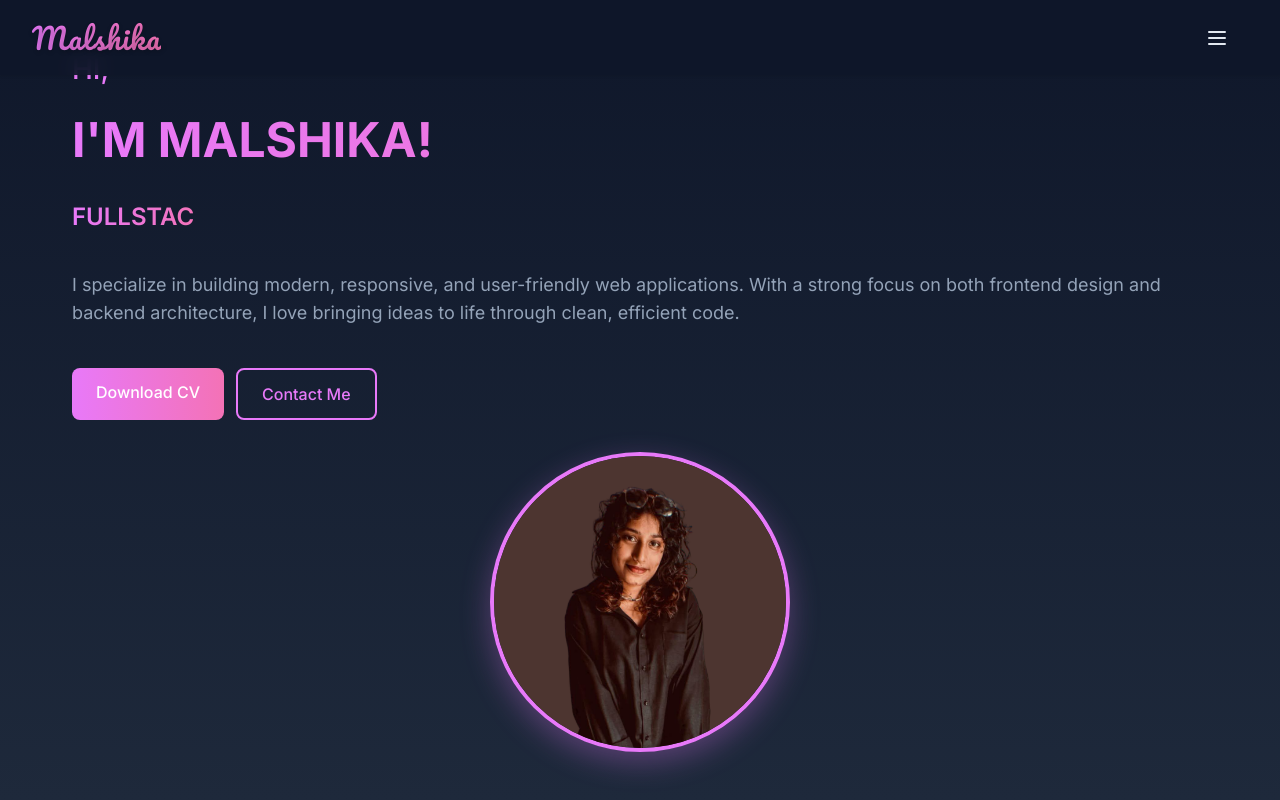
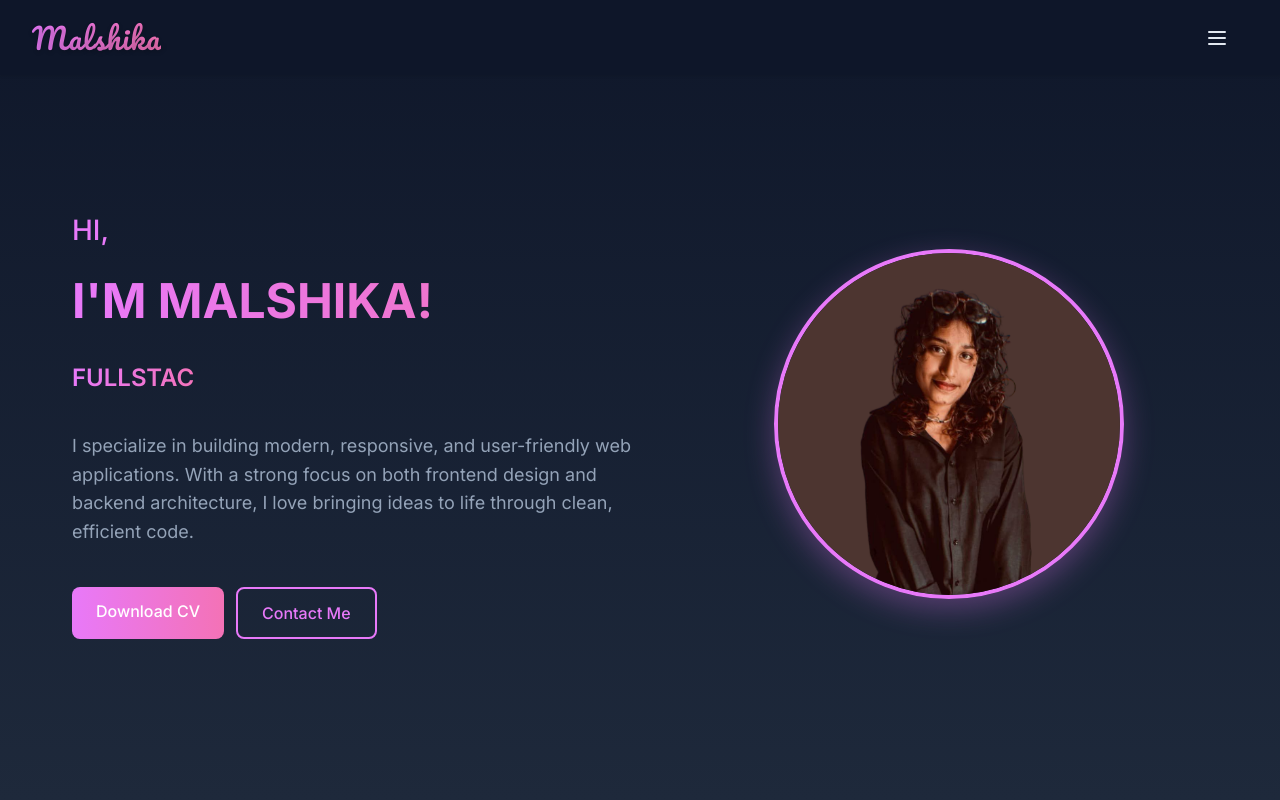
Before and after one commit to malshikainsari/myportfolio, a React (Vite) app: page / in a window 1280 px wide. Shown: the top 800 px of the page. Built offline with nearby package versions, Linux system fonts and the light colour scheme.

Commit message:
new changes

```diff
--- a/src/App.jsx
+++ b/src/App.jsx
@@ -7,21 +7,13 @@ import Footer from "./components/Footer";
 
 const App = () => {
   return (
-    <div style={{ overflowX: 'hidden' }}>
+    <div className="min-h-screen w-full overflow-x-hidden">
       <Header />
-      <main>
-        <section id="home" >
-          <Hero />
-        </section>
-        <section id="skills" >
-          <Skills />
-        </section>
-        <section id="projects" >
-          <Projects />
-        </section>
-        <section id="contact" >
-          <Contact />
-        </section>
+      <main className="w-full">
+        <Hero />
+        <Skills />
+        <Projects />
+        <Contact />
       </main>
       <Footer />
     </div>
--- a/src/components/About.jsx
+++ /dev/null
@@ -1,115 +0,0 @@
-import { motion } from "framer-motion";
-
-const About = () => {
-  const container = {
-    hidden: { opacity: 0 },
-    visible: {
-      opacity: 1,
-      transition: {
-        staggerChildren: 0.2,
-      },
-    },
-  };
-
-  const item = {
-    hidden: { y: 20, opacity: 0 },
-    visible: {
-      y: 0,
-      opacity: 1,
-    },
-  };
-
-  return (
-    <section id="about" className="py-20 bg-gray-100">
-      <div className="container mx-auto px-6">
-        <motion.div
-          initial={{ opacity: 0 }}
-          whileInView={{ opacity: 1 }}
-          viewport={{ once: true }}
-          transition={{ duration: 0.5 }}
-          className="text-center mb-16"
-        >
-          <h2 className="text-3xl md:text-4xl font-bold mb-4">About Me</h2>
-          <div className="w-20 h-1 bg-primary mx-auto"></div>
-        </motion.div>
-
-        <div className="flex flex-col md:flex-row items-center gap-12">
-          <motion.div
-            className="md:w-1/3"
-            initial={{ opacity: 0, x: -50 }}
-            whileInView={{ opacity: 1, x: 0 }}
-            viewport={{ once: true }}
-            transition={{ duration: 0.5 }}
-          >
-            <div className="bg-white p-2 rounded-lg shadow-lg">
-              <img
-                src="https://via.placeholder.com/400x400"
-                alt="Profile"
-                className="rounded-lg w-full"
-              />
-            </div>
-          </motion.div>
-
-          <motion.div
-            className="md:w-2/3"
-            variants={container}
-            initial="hidden"
-            whileInView="visible"
-            viewport={{ once: true }}
-          >
-            <motion.h3
-              variants={item}
-              className="text-2xl font-semibold mb-4"
-            >
-              Who am I?
-            </motion.h3>
-            <motion.p
-              variants={item}
-              className="text-gray-600 mb-4 leading-relaxed"
-            >
-              I'm a passionate frontend developer with 3+ years of experience
-              creating modern web applications. I specialize in React, JavaScript,
-              and building responsive, user-friendly interfaces.
-            </motion.p>
-            <motion.p
-              variants={item}
-              className="text-gray-600 mb-6 leading-relaxed"
-            >
-              My journey in web development started when I was in college, and
-              since then I've worked on various projects ranging from small
-              business websites to complex web applications.
-            </motion.p>
-            <motion.div variants={item} className="grid grid-cols-2 gap-4">
-              <div>
-                <p className="font-medium">
-                  <span className="text-primary">Name:</span> John Doe
-                </p>
-                <p className="font-medium">
-                  <span className="text-primary">Email:</span> john@example.com
-                </p>
-              </div>
-              <div>
-                <p className="font-medium">
-                  <span className="text-primary">From:</span> San Francisco, USA
-                </p>
-                <p className="font-medium">
-                  <span className="text-primary">Freelance:</span> Available
-                </p>
-              </div>
-            </motion.div>
-            <motion.div variants={item} className="mt-8">
-              <a
-                href="#contact"
-                className="px-6 py-3 bg-primary text-white rounded-lg font-medium inline-block"
-              >
-                Contact Me
-              </a>
-            </motion.div>
-          </motion.div>
-        </div>
-      </div>
-    </section>
-  );
-};
-
-export default About;
--- a/src/components/Hero.jsx
+++ b/src/components/Hero.jsx
@@ -71,7 +71,7 @@ const Hero = () => {
         display: 'flex',
         alignItems: 'center',
         justifyContent: 'center',
-    padding: '2rem 1rem', // Reduced padding for mobile
+        padding: '5rem 2rem 2rem',
         background: 'linear-gradient(to bottom, #0f172a, #1e293b)',
         color: '#f8fafc',
       }}
@@ -82,15 +82,15 @@ const Hero = () => {
           maxWidth: '1200px',
           margin: '0 auto',
           display: 'grid',
-      gridTemplateColumns: '1fr', // Single column for mobile
-      gap: '2rem',
+          gridTemplateColumns: '1.1fr 1fr',
+          gap: '3rem',
           alignItems: 'center',
-      padding: '0 1rem', // Reduced padding
-      // Add media query for larger screens
-      '@media (min-width: 768px)': {
-        gridTemplateColumns: '1.1fr 1fr',
-        padding: '0 2rem 0 3rem',
-      }
+          padding: '0 2rem',
+          '@media (max-width: 768px)': {
+            gridTemplateColumns: '1fr',
+            textAlign: 'center',
+            padding: '0 1rem',
+          },
         }}
       >
         {/* Left Content */}
@@ -100,7 +100,6 @@ const Hero = () => {
             flexDirection: 'column',
             justifyContent: 'center',
             gap: '1rem',
-            marginLeft: '1rem',
           }}
           variants={containerVariants}
           initial="hidden"
@@ -127,6 +126,12 @@ const Hero = () => {
               WebkitBackgroundClip: 'text',
               WebkitTextFillColor: 'transparent',
               margin: '0.5rem 0',
+              '@media (max-width: 768px)': {
+                fontSize: '2.5rem',
+              },
+              '@media (max-width: 480px)': {
+                fontSize: '2rem',
+              },
             }}
           >
             I'M MALSHIKA!
@@ -142,6 +147,10 @@ const Hero = () => {
               minHeight: '2.5rem',
               display: 'flex',
               gap: '0.5rem',
+              '@media (max-width: 768px)': {
+                justifyContent: 'center',
+                fontSize: '1.3rem',
+              },
             }}
           >
             <span
@@ -162,6 +171,9 @@ const Hero = () => {
               color: '#94a3b8',
               lineHeight: '1.6',
               margin: '0.5rem 0 1rem',
+              '@media (max-width: 768px)': {
+                fontSize: '1rem',
+              },
             }}
           >
             I specialize in building modern, responsive, and user-friendly web applications.
@@ -176,6 +188,9 @@ const Hero = () => {
               flexWrap: 'wrap',
               gap: '0.75rem',
               marginTop: '0.5rem',
+              '@media (max-width: 768px)': {
+                justifyContent: 'center',
+              },
             }}
           >
             <motion.a
@@ -232,26 +247,28 @@ const Hero = () => {
           style={{
             display: 'flex',
             justifyContent: 'center',
-        marginLeft: '0', // Remove the large margin
-        '@media (min-width: 768px)': {
-          justifyContent: 'flex-end',
-          marginLeft: '10rem',
-        }
+            '@media (max-width: 768px)': {
+              order: -1,
+              marginBottom: '2rem',
+            },
           }}
         >
           <div
             style={{
               width: '100%',
-          maxWidth: '300px',
+              maxWidth: '350px',
+              minWidth: '250px',
               aspectRatio: '1/1',
               borderRadius: '50%',
               overflow: 'hidden',
               border: '4px solid #e879f9',
               boxShadow: '0 10px 30px rgba(232, 121, 249, 0.3)',
-          '@media (max-width: 767px)': {
-            maxWidth: '250px', // Slightly smaller for mobile
-            margin: '0 auto', // Center the image
-          }
+              '@media (max-width: 768px)': {
+                maxWidth: '280px',
+              },
+              '@media (max-width: 480px)': {
+                maxWidth: '220px',
+              },
             }}
           >
             <img
--- a/src/index.css
+++ b/src/index.css
@@ -123,6 +123,6 @@ img {
 
 /* Ensure all sections are full width */
 section {
-  width: 100%;
+  width:full;
   box-sizing: border-box;
 }
```
Lines whose indentation alone changed are shown as unchanged.
